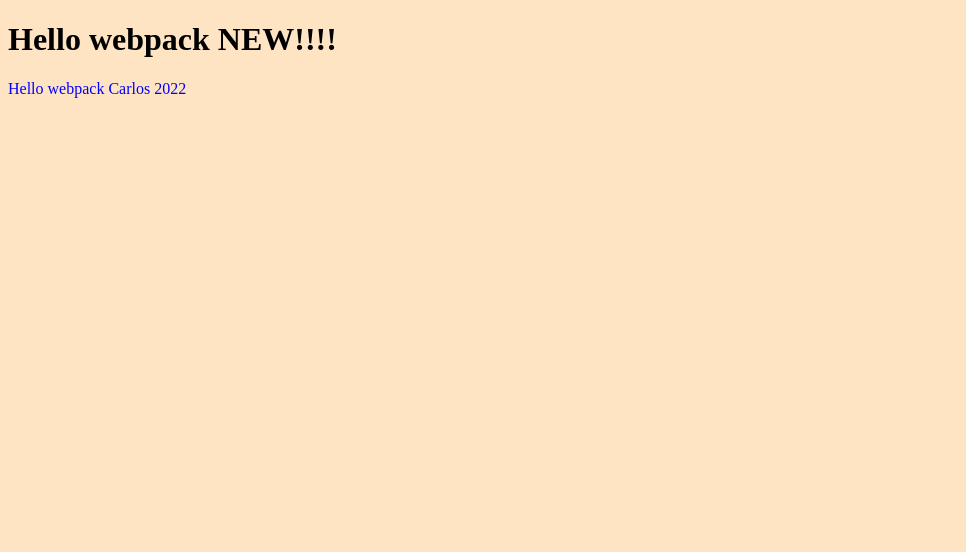
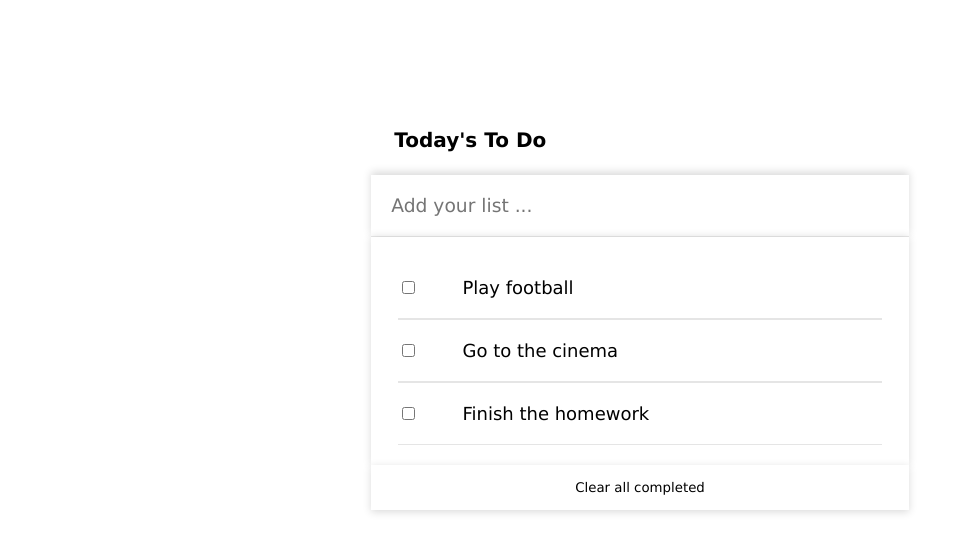
Before and after one commit to cmolinan/To-Do-List-project, a website built with webpack: page src/index.html in a window 1280 px wide. Shown: the whole page, without its empty margins (0-966 px from the left). Built offline with nearby package versions, Linux system fonts and the light colour scheme.

Commit message:
completing-list-structure

```diff
--- a/src/index.html
+++ b/src/index.html
@@ -2,10 +2,22 @@
 <html lang="en">
 <head>
     <meta charset="UTF-8">
+    <meta http-equiv="X-UA-Compatible" content="IE=edge">
     <meta name="viewport" content="width=device-width, initial-scale=1.0">
-    <title>Wbpack Exercise</title>
+    <title>To Do List</title>
 </head>
 <body>
-    <h1>Hello webpack NEW!!!! </h1>
+    <section class="mainContainer">
+        <h1>Today's To Do</h1>
+        <div class="mainList">
+            <div class="upperOfList" >
+                <input class="addInput" id="addToDo" type="text" placeholder="Add your list ...">
+            </div>
+            <ul id="detailedList"></ul>
+            <div>
+                <button type="button" class="clearAllBtn" id="clearAllBtn" > Clear all completed </button>
+            </div>
+        </div>
+    </section>
 </body>
 </html>
--- a/src/index.js
+++ b/src/index.js
@@ -1,14 +1,52 @@
-import _ from 'lodash';
 import './style.css';
 
-function component() {
-  const element = document.createElement('div');
+const info = {
+  data: [{
+    description: 'Play football',
+    index: '1',
+    completed: false,
+  },
+  {
+    description: 'Go to the cinema',
+    index: '2',
+    completed: false,
+  },
+  {
+    description: 'Finish the homework',
+    index: '3',
+    completed: false,
+  },
+  ],
+};
 
-  // Lodash, now imported by this script
-  element.innerHTML = _.join(['Hello', 'webpack Carlos 2022'], ' ');
-  element.classList.add('hello');
+const toDoList = info.data;
+const displayToDo = () => {
+  const ListElement = document.getElementById('detailedList');
+  ListElement.innerHTML = '';
 
-  return element;
-}
+  toDoList.forEach((data) => {
+    const todoLiElement = document.createElement('li');
 
-document.body.appendChild(component());
+    const todoCheckboxElement = document.createElement('input');
+    todoCheckboxElement.classList.add('checkInput');
+    todoCheckboxElement.setAttribute('type', 'checkbox');
+    todoCheckboxElement.setAttribute('name', 'checkbox');
+    todoCheckboxElement.setAttribute('value', data.index);
+
+    if (data.completed) {
+      todoCheckboxElement.checked = true;
+    }
+
+    const todoDescriptionElement = document.createElement('p');
+    todoDescriptionElement.classList.add('label');
+    todoDescriptionElement.innerText = data.description;
+
+    todoLiElement.appendChild(todoCheckboxElement);
+    todoLiElement.appendChild(todoDescriptionElement);
+    ListElement.appendChild(todoLiElement);
+  });
+};
+
+window.onload = () => {
+  displayToDo();
+};
--- a/src/style.css
+++ b/src/style.css
@@ -1,7 +1,90 @@
-body {
-  background-color: bisque;
+* {
+  margin: 0;
+  padding: 0;
+  box-sizing: border-box;
+  font-family: 'Verdana', sans-serif;
+  font-style: normal;
 }
 
-.hello {
-  color: blue;
+ul {
+  padding-left: 0;
+  list-style: none;
 }
+
+.mainContainer {
+  display: flex;
+  flex-direction: column;
+  align-items: center;
+  margin: 10% 20%;
+}
+
+.mainContainer h1 {
+  font-size: 20px;
+  font-weight: 600;
+  width: 70%;
+  padding-left: 3%;
+}
+
+.mainList {
+  display: flex;
+  flex-direction: column;
+  padding: 3% 0;
+  width: 70%;
+}
+
+.mainList ul {
+  background-color: #fff;
+  display: flex;
+  flex-direction: column;
+  padding: 20px 5%;
+  box-shadow: 0 0 8px rgb(0 0 0 / 15%);
+  margin: 0;
+}
+
+.mainList ul li {
+  display: flex;
+  flex-direction: row;
+  justify-content: space-between;
+  align-items: center;
+  padding: 20px;
+  font-size: 18px;
+  text-align: left;
+  border-bottom: 1px solid rgba(0, 0, 0, 0.1);
+  border-top: 1px solid rgba(0, 0, 0, 0.1);
+}
+
+.mainList ul li:nth-child(1) {
+  border-top: none;
+}
+
+.checkInput {
+  position: relative;
+  left: -1rem;
+}
+
+.label {
+  width: 90%;
+  color: black;
+}
+
+.clearAllBtn {
+  background-color: #fff;
+  padding: 15px 63px 15px 63px;
+  width: 100%;
+  border: none;
+  display: block;
+  box-shadow: 0 2px 8px rgb(0 0 0 / 15%);
+}
+
+.addInput {
+  border: none;
+  width: 88%;
+  padding: 20px 20px 20px 20px;
+  font-size: 18.7px;
+}
+
+.upperOfList {
+  display: flex;
+  border-bottom: 1px solid rgba(0, 0, 0, 0.08);
+  box-shadow: 0 -3px 8px rgb(0 0 0 / 15%);
+}
```
Also changed, not shown: README.md, dist/index.html, dist/main.js, dist/main.js.LICENSE.txt (deleted).
